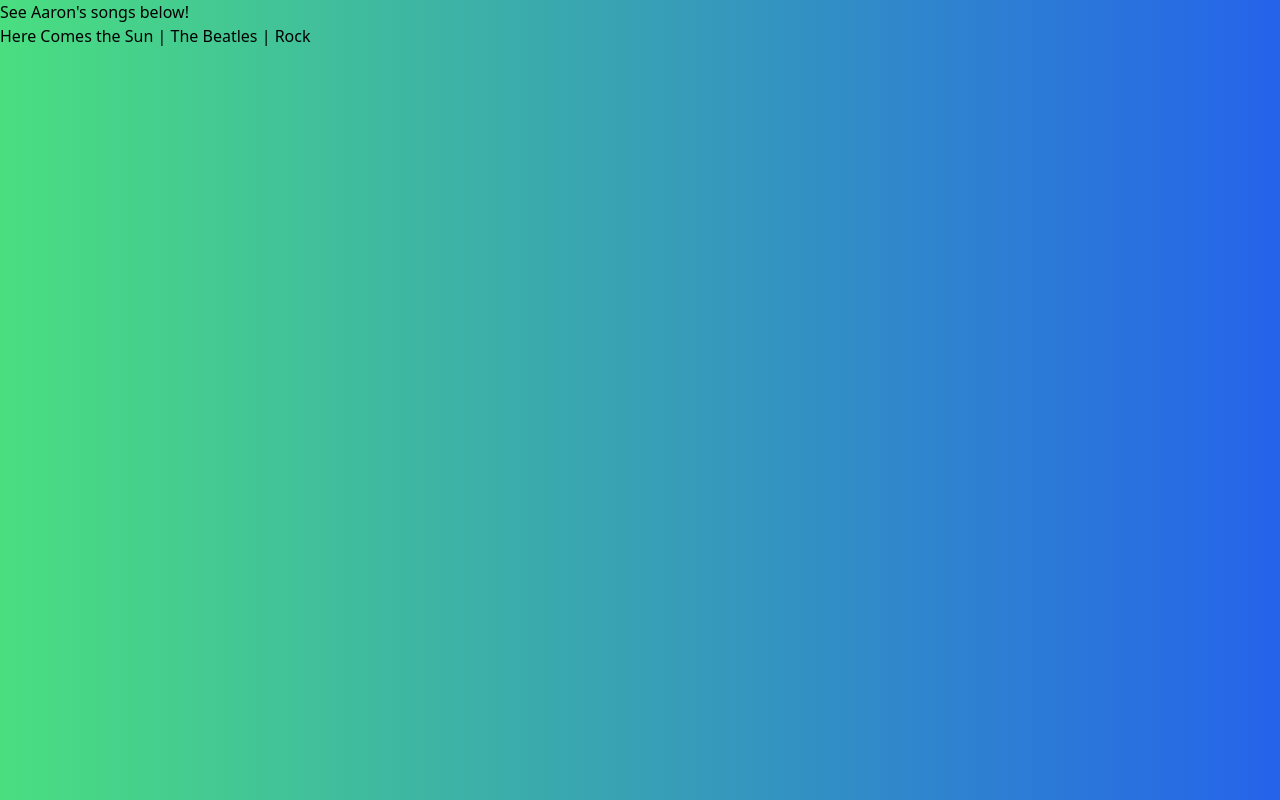
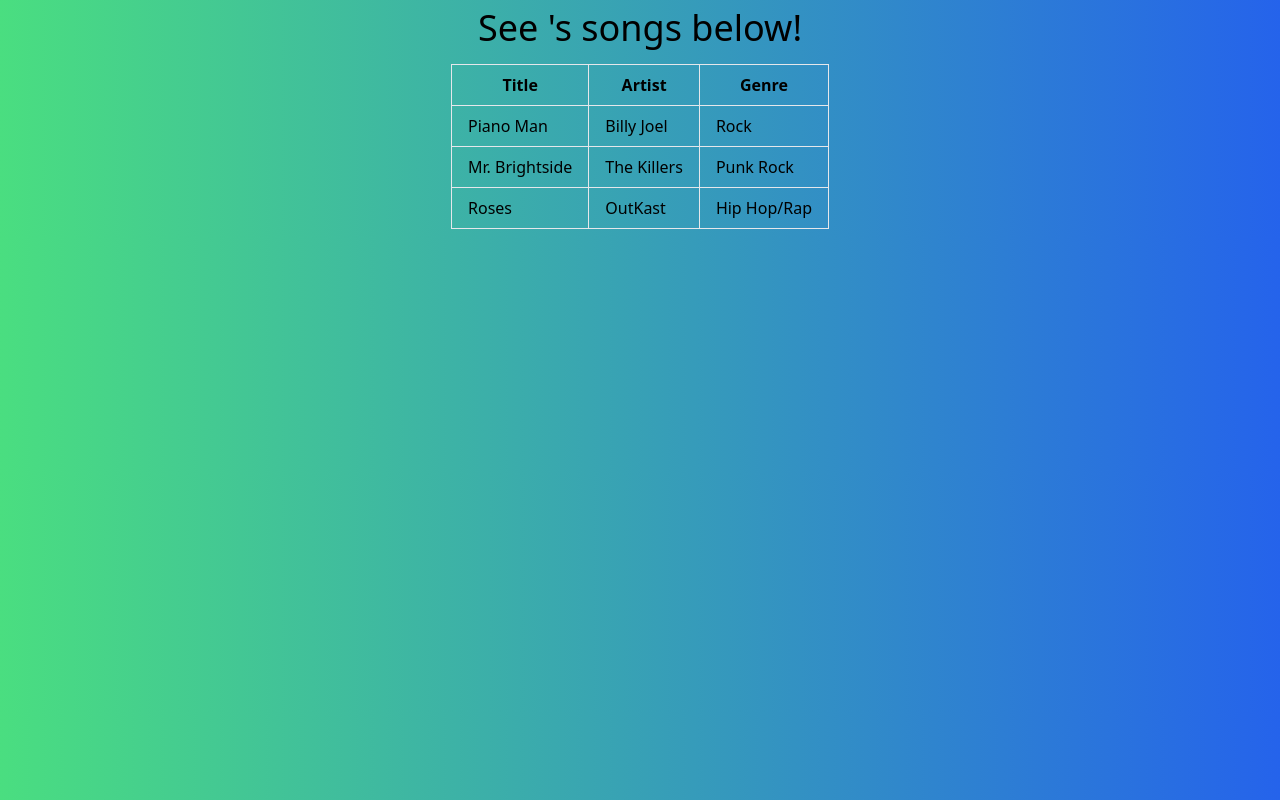
Before and after one commit to aaron1729/human-jukebox, a React app: page /musician/public in a window 1280 px wide. Built offline with nearby package versions, Linux system fonts and the light colour scheme; no server answers.

Commit message:
Searching on homepage redirects to public page and captures artist name

```diff
--- a/src/client/App.tsx
+++ b/src/client/App.tsx
@@ -11,7 +11,7 @@
       <Routes>
         <Route path="/" element={<LandingPageContainer/>} />
           <Route path="signup" element={<SignUpPage/>} />
-          <Route path="musician/public" element={<PublicMusicianContainer/>} />
+          <Route path="musician/public/" element={<PublicMusicianContainer/>} />
           <Route path="musician/:username" element={<SignUpPage/>} />
           <Route path="*" element={<NoPage/>} />
       </Routes>
--- a/src/client/Components/SearchInput.tsx
+++ b/src/client/Components/SearchInput.tsx
@@ -1,11 +1,36 @@
 import React from 'react';
+import { useNavigate, createSearchParams } from 'react-router-dom'
+import { create } from 'ts-node';
 
 function SearchInput(){
+
+  const navigate = useNavigate();
+
+  const handleSubmit = (e: React.SyntheticEvent) => {
+    e.preventDefault();
+    const target = e.target as typeof e.target & {
+      artistName: { value: string };
+    };
+
+    const artistName = target.artistName.value;
+    console.log(artistName)
+
+    // navigate to public musician profile
+    // navigate(`/musician/public/${artistName}`)
+    navigate({
+      pathname: '/musician/public',
+      search: createSearchParams({
+        artist: artistName
+      }).toString()
+    })
+  }
+
+
   return(
     <div className="search-div">
-      <form action="" method="get" className='my-4 rounded'>
-        <label htmlFor="search-param">Look Up a Musician: </label>
-        <input type="search" name="search-param" required className='border border-blue-700 rounded'></input>
+      <form onSubmit={handleSubmit} className='my-4 rounded'>
+        <label htmlFor="artistName">Look Up a Musician: </label>
+        <input type="search" name="artistName" required className='border border-blue-700 rounded'></input>
         <input type="submit" name="search-param" value="Search" className='bg-white hover:bg-gray-100 text-gray-800 font-semibold border border-gray-400 rounded shadow'></input>
       </form>
     </div>
--- a/src/client/Components/SongDisplay.tsx
+++ b/src/client/Components/SongDisplay.tsx
@@ -3,11 +3,17 @@
 const SongDisplay = (props: any) => {
 
   return (
-    <div>
-      <span className='songName'>{props.songName} | </span>
-      <span className='artistName'>{props.artistName} | </span>
-      <span className='songGenre'>{props.genre} </span>
-    </div>
+    // <div>
+    //   <span className='songName'>{props.title} | </span>
+    //   <span className='artistName'>{props.artist} | </span>
+    //   <span className='songGenre'>{props.genre} </span>
+    // </div>
+
+      <tr>
+        <td className='border px-4 py-2'>{props.title}</td>
+        <td className='border px-4 py-2'>{props.artist}</td>
+        <td className='border px-4 py-2'>{props.genre}</td>
+      </tr>
   )
 }
 
--- a/src/client/Containers/PublicMusicianContainer.tsx
+++ b/src/client/Containers/PublicMusicianContainer.tsx
@@ -1,7 +1,14 @@
 import React from 'react';
 import SongDisplayContainer from './SongDisplayContainer';
+import { useSearchParams } from 'react-router-dom'
 
 function PublicMusicianContainer(){
+
+  // figure out how to get query param from URL
+  const [searchParams, setSearchParams] = useSearchParams();
+  const currentMusician = searchParams.get("artist");
+  console.log('currentMusician is', currentMusician);
+
   return(
     <div className="Public-musician">
       {
@@ -9,7 +16,7 @@
           bio, venmo, songs, tags, edit options
         */
       }
-      <SongDisplayContainer />
+      <SongDisplayContainer currentMusician={currentMusician}/>
     </div>
   )
 }
--- a/src/client/Containers/SongDisplayContainer.tsx
+++ b/src/client/Containers/SongDisplayContainer.tsx
@@ -1,33 +1,73 @@
-import React, { useEffect } from 'react';
+import React, { useEffect, useState } from 'react';
 import SongDisplay from '../Components/SongDisplay';
 
-const SongDisplayContainer = () => {
+const SongDisplayContainer = (props: any) => {
 
   // todo: how do we store the current user so we can use it in our fetch request?
+  const [ songArray, setSongArray ] = useState([]);
 
-  const exampleMusician = 'Aaron';
+  const exampleData = [
+    {
+      title: 'Piano Man',
+      artist: 'Billy Joel',
+      genre: 'Rock'
+    },
+    {
+      title: 'Mr. Brightside',
+      artist: 'The Killers',
+      genre: 'Punk Rock'
+    },
+    {
+      title: 'Roses',
+      artist: 'OutKast',
+      genre: 'Hip Hop/Rap'
+    }
+  ]
+
+
+  const currentMusician = props.currentMusician;
+  console.log('current Musician from SongDisplayContainer props: ', currentMusician);
+
   // fetch songs from db for current user
   const getAllSongs = async () => {
-    const songs = await fetch(`/api/musician/songs/${exampleMusician}`)
+    // const songs = await fetch(`/api/musician/songs/${currentMusician}`)
     // then take songs and add to songArray
+    // iterate over song array returned
+    exampleData.forEach((song, idx) => {
+      // create SongDisplay element
+      const {title, artist, genre } = song;
+      // push to songArray using setSongArray
+      const newComponent = <SongDisplay title={title} artist={artist} genre={genre} key={idx}/>
+        setSongArray(songArray => [...songArray, newComponent]);
+    })
+
+    console.log('songArray at end of getAllSongs', songArray);
   }
 
   useEffect(() => {
     getAllSongs();
-  })
+  }, [])
 
-
-  // add these songs to song array
-  // const songArray = [];
-
-  const exampleSongArray = [
-    <SongDisplay songName={'Here Comes the Sun'} artistName={'The Beatles'} genre={'Rock'}/>
-  ]
 
   return (
     <div>
-      <h1>See {exampleMusician}'s songs below!</h1>
-      {exampleSongArray}
+      <div>
+        <h1 className='text-4xl px-4 py-2 flex flex-row justify-center'>See {currentMusician}'s songs below!</h1>
+      </div>
+      <div className='px-4 py-2 flex flex-row justify-center'>
+        <table className='table-fixed'>
+          <thead>
+            <tr>
+              <th className='border px-4 py-2'>Title</th>
+              <th className='border px-4 py-2'>Artist</th>
+              <th className='border px-4 py-2'>Genre</th>
+            </tr>
+          </thead>
+          <tbody>
+            {songArray}
+          </tbody>
+        </table>
+      </div>
     </div>
   )
 }
```
